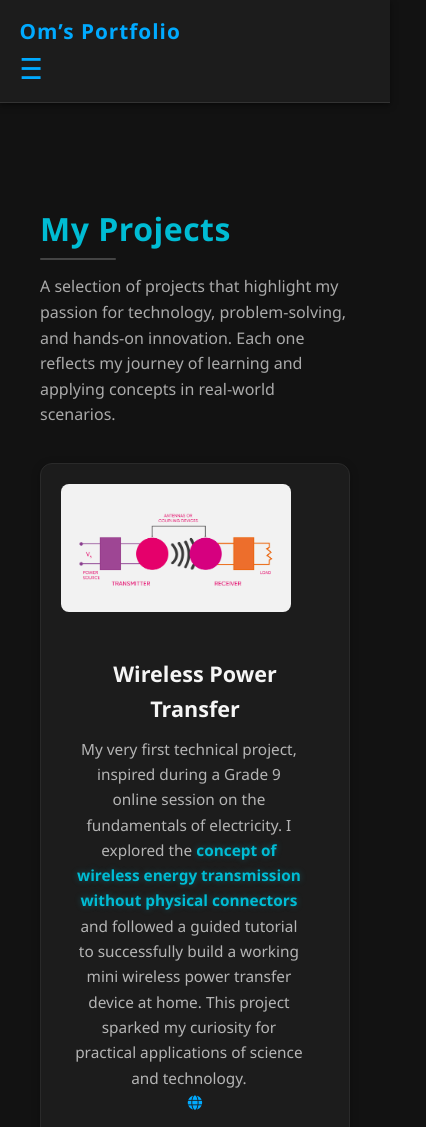
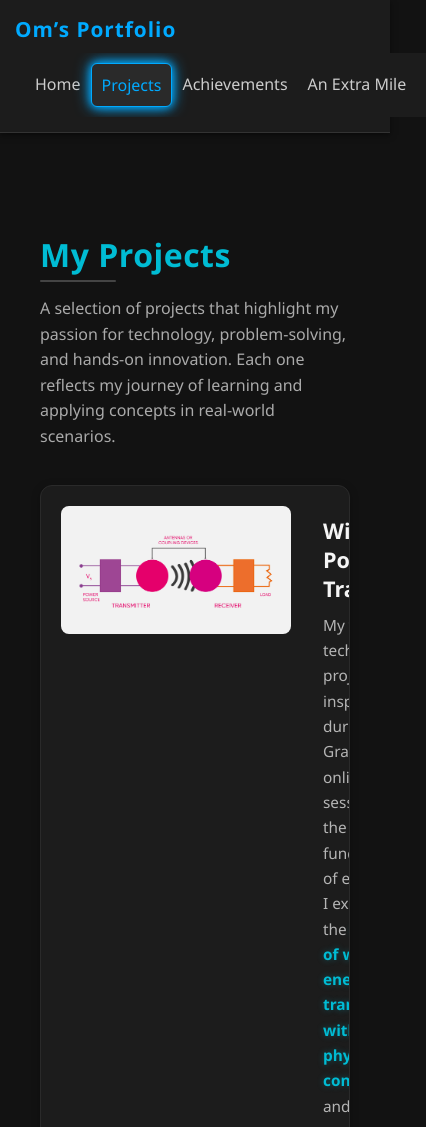
Before and after one commit to OmChannawar/Digital-Portfolio, a plain HTML site: page projects.html in a window 390 px wide. Shown: the top 1127 px of the page, 426 px wide, since content can reach past the window. Drawn offline with Linux system fonts and the light colour scheme.

Commit message:
mobile view

```diff
--- a/common.css
+++ b/common.css
@@ -6,9 +6,14 @@
   font-family: "Segoe UI", Tahoma, Geneva, Verdana, sans-serif;
 }
 
+/* ✅ Ensure background covers entire screen */
+html,
 body {
-  line-height: 1.6;
-  background: #121212;
+  height: 100%;
+  width: 100%;
+  margin: 0;
+  padding: 0;
+  background: #121212; /* match body background */
   color: #e0e0e0;
   scroll-behavior: smooth;
 }
@@ -30,12 +35,13 @@ strong {
 
 /* Header */
 header {
+  width: 100%; /* ✅ ensures header spans full width */
   background: #1c1c1c;
   border-bottom: 1px solid #333;
   display: flex;
   justify-content: space-between;
   align-items: center;
-  padding: 15px 8%;
+  padding: 15px;
   position: sticky;
   top: 0;
   z-index: 1000;
@@ -47,16 +53,6 @@ header {
   font-weight: 600;
   color: var(--accent);
   letter-spacing: 1px;
-}
-
-/* Hamburger menu button */
-.menu-toggle {
-  display: none;
-  font-size: 1.8rem;
-  color: #00aaff;
-  background: none;
-  border: none;
-  cursor: pointer;
 }
 
 nav ul {
@@ -96,8 +92,6 @@ nav ul li a.active {
 /* ==============================
    Animations
 ============================== */
-
-/* Keyframes for pulsing glow */
 @keyframes pulseGlow {
   0% {
     box-shadow: 0 0 6px #00aaff, 0 0 12px #00aaff, 0 0 18px #00aaff;
@@ -119,38 +113,27 @@ nav ul li a.active {
   header {
     flex-direction: column;
     align-items: flex-start;
-    padding: 15px 5%;
-  }
-
-  .menu-toggle {
-    display: block;
+    padding: 15px;
   }
 
   nav ul {
-    display: none;
-    flex-direction: column;
+    display: flex !important;
+    flex-direction: row;
     width: 100%;
     background: #1c1c1c;
     margin-top: 10px;
-    border: 1px solid #333;
-    border-radius: 8px;
     padding: 10px 0;
-  }
-
-  nav ul.show {
-    display: flex;
+    gap: 12px;
+    overflow-x: auto;
+    white-space: nowrap;
   }
 
   nav ul li a {
     display: block;
-    width: 100%;
+    padding: 12px 20px;
+    border-bottom: none;
     text-align: center;
-    padding: 12px;
-    border-bottom: 1px solid #333;
-  }
-
-  nav ul li:last-child a {
-    border-bottom: none;
+    color: #ccc;
   }
 
   nav ul li a:hover {
@@ -159,51 +142,13 @@ nav ul li a.active {
   }
 
   nav li {
-    width: 100%;
+    width: auto;
     text-align: center;
-    margin: 5px 0;
+    margin: 0;
   }
 
-  .about-me {
-    flex-direction: column;
-    text-align: center;
-    padding: 40px 5%;
-  }
-
-  .about-image img {
-    max-width: 200px;
-    margin: auto;
-  }
-
-  .content {
-    padding: 60px 20px 30px;
-  }
-
-  .project-item {
-    flex-direction: column !important;
-    align-items: center;
-    text-align: center;
-    padding: 15px;
-  }
-
-  .project-image {
-    width: 100%;
-    max-width: 320px;
-    margin-bottom: 15px;
-  }
-
-  .project-text {
-    padding: 0;
-  }
-
-  .achievement-item {
-    flex-direction: column;
-    text-align: center;
-    padding: 20px;
-  }
-
-  .achievement-text {
-    padding-top: 15px;
+  nav ul:not(.show) {
+    display: flex !important;
   }
 }
 
@@ -218,7 +163,15 @@ nav ul li a.active {
   }
 
   nav ul {
-    gap: 8px;
+    padding: 10px;
+    gap: 0px;
+    overflow-x: auto;
+    white-space: nowrap;
+  }
+
+  nav ul li a {
+    padding: 10px 10px;
+    font-size: 1rem;
   }
 
   .profile-card {
--- a/home.css
+++ b/index.css
@@ -1,143 +1,3 @@
-/* ======================================
-   Responsive Adjustments
-   ====================================== */
-
-/* Tablet and below */
-@media (max-width: 768px) {
-  header {
-    flex-direction: column;
-    align-items: flex-start;
-    padding: 15px 5%;
-  }
-
-  .menu-toggle {
-    display: block;
-  }
-
-  nav ul {
-    display: none;
-    flex-direction: column;
-    width: 100%;
-    background: #1c1c1c;
-    margin-top: 10px;
-    border: 1px solid #333;
-    border-radius: 8px;
-  }
-
-  nav ul.show {
-    display: flex;
-  }
-
-  nav ul li a {
-    display: block;
-    width: 100%;
-    text-align: center;
-    padding: 12px;
-    border-bottom: 1px solid #333;
-  }
-
-  nav ul li:last-child a {
-    border-bottom: none;
-  }
-
-  .about-me {
-    flex-direction: column;
-    text-align: center;
-    padding: 40px 5%;
-  }
-
-  .about-image img {
-    max-width: 200px;
-    margin: auto;
-  }
-
-  .content {
-    padding: 60px 20px 30px;
-  }
-
-  /* Projects responsive */
-  .project-item {
-    flex-direction: column !important;
-    align-items: center;
-    text-align: center;
-    padding: 15px;
-  }
-
-  .project-image {
-    width: 100%;
-    max-width: 320px;
-    margin-bottom: 15px;
-  }
-
-  .project-text {
-    padding: 0;
-  }
-
-  .achievement-item {
-    flex-direction: column;
-    text-align: center;
-    padding: 20px;
-  }
-
-  .achievement-text {
-    padding-top: 15px;
-  }
-}
-
-/* Mobile phones */
-@media (max-width: 480px) {
-  h2 {
-    font-size: 1.5rem;
-  }
-
-  body {
-    font-size: 0.9rem;
-  }
-
-  nav ul {
-    gap: 8px;
-  }
-
-  .profile-card {
-    max-width: 100%;
-    padding: 15px;
-  }
-
-  .profile-img {
-    width: 120px;
-    height: 120px;
-  }
-
-  .skills-container {
-    grid-template-columns: repeat(auto-fit, minmax(120px, 1fr));
-  }
-
-  .project-item {
-    padding: 15px;
-    gap: 15px;
-  }
-
-  .project-image {
-    max-width: 260px;
-  }
-
-  .project-text h3 {
-    font-size: 1.2rem;
-  }
-
-  .project-text p {
-    font-size: 0.9rem;
-  }
-
-  .achievement-item {
-    gap: 20px;
-  }
-}
-
-/* ================================
-   Home Page - Dark Theme
-   ================================ */
-
 /* Reveal Animations */
 .reveal {
   opacity: 0;
@@ -156,6 +16,7 @@
   padding: 20px;
   border-radius: 12px;
   text-align: center;
+  align-items: center;
   max-width: 280px;
   border: 1px solid #333;
   box-shadow: 0 4px 12px rgba(0, 0, 0, 0.5);
--- a/projects.html
+++ b/projects.html
@@ -16,9 +16,6 @@
     <!-- Header -->
     <header>
         <a href="index.html" class="brand">Om’s Portfolio</a>
-
-        <!-- Hamburger Button -->
-        <button class="menu-toggle" aria-label="Toggle menu">☰</button>
 
         <nav>
             <ul>
```
Also changed, not shown: achievements.html (+0 -3 lines), index.html (+2 -5 lines), passion.html (+0 -3 lines), index.js (renamed from home.js).
